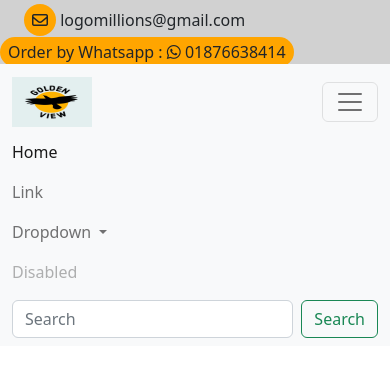
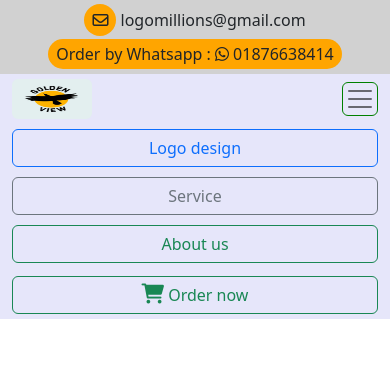
Before and after one commit to aslamcsebd/logo, a PHP site: page / in a window 390 px wide, after a click that opens the changed part. Shown: the top 377 px of the page. Run offline with PHP 8.4, Linux system fonts and the light colour scheme.

Commit message:
Navbar design complete

```diff
--- /dev/null
+++ b/assets/responsive.css
@@ -0,0 +1,12 @@
+
+@media only screen and (max-width: 768px) {
+    .topNav .col-md-4{text-align: center !important;}
+    .topNav .ps-4{padding-left:unset !important;}
+    .topNav .float-end{float: unset !important;}
+    .topNav .me-4{margin-right: unset !important;}
+    .topNav .second{margin: 2px 0 8px !important;}
+
+    .navbar-toggler{ padding: 1px 2px !important; border: 1px solid green;}
+    .navbar-collapse a{ display: block !important;}
+    .navbar-collapse .nav-item, .navbar-collapse .shopping{ margin: 5px 0 !important;}
+}
--- a/assets/style.css
+++ b/assets/style.css
@@ -1,7 +1,6 @@
-.topNav { background-color: #d1d1d1; }
+
+.topNav { background-color: #d1d1d1; margin: unset !important;}
 .topNav .rounded-circle, .topNav .rounded-5{ background-color: orange; }
 
-@media only screen and (max-width: 768px) {
-    .topNav div span{ text-align: center !important; }
-    .topNav .float-end{ float: none !important; }
-}
+.navbar{ background-color: lavender;}
+.navbar-collapse .nav-item, .navbar-collapse .shopping{ margin: 5px !important;}
--- a/include/navbar.php
+++ b/include/navbar.php
@@ -5,48 +5,40 @@
          logomillions@gmail.com
       </span>
    </div>
-   <div class="col-md-4">
+   <div class="col-md-4 second">
       <span class="rounded-5 px-2 py-1 my-1 me-4 float-end">
          Order by Whatsapp : <i class="fa-brands fa-whatsapp"></i> 01876638414
       </span>
    </div>
 </div>
 
-<nav class="navbar navbar-expand-lg bg-light">
+<nav class="navbar navbar-expand-lg p-0">
    <div class="container-fluid">
       <a class="navbar-brand" href="#">
-         <img src="../images/logo.jpeg" height="50" width="80">
+         <img class="rounded-2" src="images/logo.jpeg" height="40" width="80">
       </a>
       <button class="navbar-toggler" type="button" data-bs-toggle="collapse" data-bs-target="#navbarSupportedContent" aria-controls="navbarSupportedContent" aria-expanded="false" aria-label="Toggle navigation">
       <span class="navbar-toggler-icon"></span>
       </button>
       <div class="collapse navbar-collapse" id="navbarSupportedContent">
-         <ul class="navbar-nav me-auto mb-2 mb-lg-0">
+         <ul class="navbar-nav m-auto mb-2 mb-lg-0">
             <li class="nav-item">
-               <a class="nav-link active" aria-current="page" href="#">Home</a>
+               <a class="btn btn-outline-primary" href="#">Logo design</a>
             </li>
             <li class="nav-item">
-               <a class="nav-link" href="#">Link</a>
-            </li>
-            <li class="nav-item dropdown">
-               <a class="nav-link dropdown-toggle" href="#" role="button" data-bs-toggle="dropdown" aria-expanded="false">
-                  Dropdown
-               </a>
-               <ul class="dropdown-menu">
-                  <li><a class="dropdown-item" href="#">Action</a></li>
-                  <li><a class="dropdown-item" href="#">Another action</a></li>
-                  <li><hr class="dropdown-divider"></li>
-                  <li><a class="dropdown-item" href="#">Something else here</a></li>
-               </ul>
+               <a class="btn btn-outline-secondary" href="#">Service</a>
             </li>
             <li class="nav-item">
-               <a class="nav-link disabled">Disabled</a>
+               <a class="btn btn-outline-success" href="#">About us</a>
             </li>
          </ul>
-         <form class="d-flex" role="search">
-            <input class="form-control me-2" type="search" placeholder="Search" aria-label="Search">
-            <button class="btn btn-outline-success" type="submit">Search</button>
-         </form>
+
+
+         <a class="btn btn-outline-success shopping" href="#">
+            <i class="fa-solid fa-cart-shopping fs-5"></i>
+            Order now
+         </a>
+
       </div>
    </div>
 </nav>
--- a/index.php
+++ b/index.php
@@ -8,6 +8,7 @@
       <link rel="stylesheet" href="https://cdnjs.cloudflare.com/ajax/libs/font-awesome/6.2.0/css/all.min.css" integrity="sha512-xh6O/CkQoPOWDdYTDqeRdPCVd1SpvCA9XXcUnZS2FmJNp1coAFzvtCN9BmamE+4aHK8yyUHUSCcJHgXloTyT2A==" crossorigin="anonymous" referrerpolicy="no-referrer" />
       <link href="https://cdn.jsdelivr.net/npm/bootstrap@5.2.2/dist/css/bootstrap.min.css" rel="stylesheet" integrity="sha384-Zenh87qX5JnK2Jl0vWa8Ck2rdkQ2Bzep5IDxbcnCeuOxjzrPF/et3URy9Bv1WTRi" crossorigin="anonymous">
       <link rel="stylesheet" type="text/css" href="assets/style.css">
+      <link rel="stylesheet" type="text/css" href="assets/responsive.css">
    </head>
    <body>
 
```
